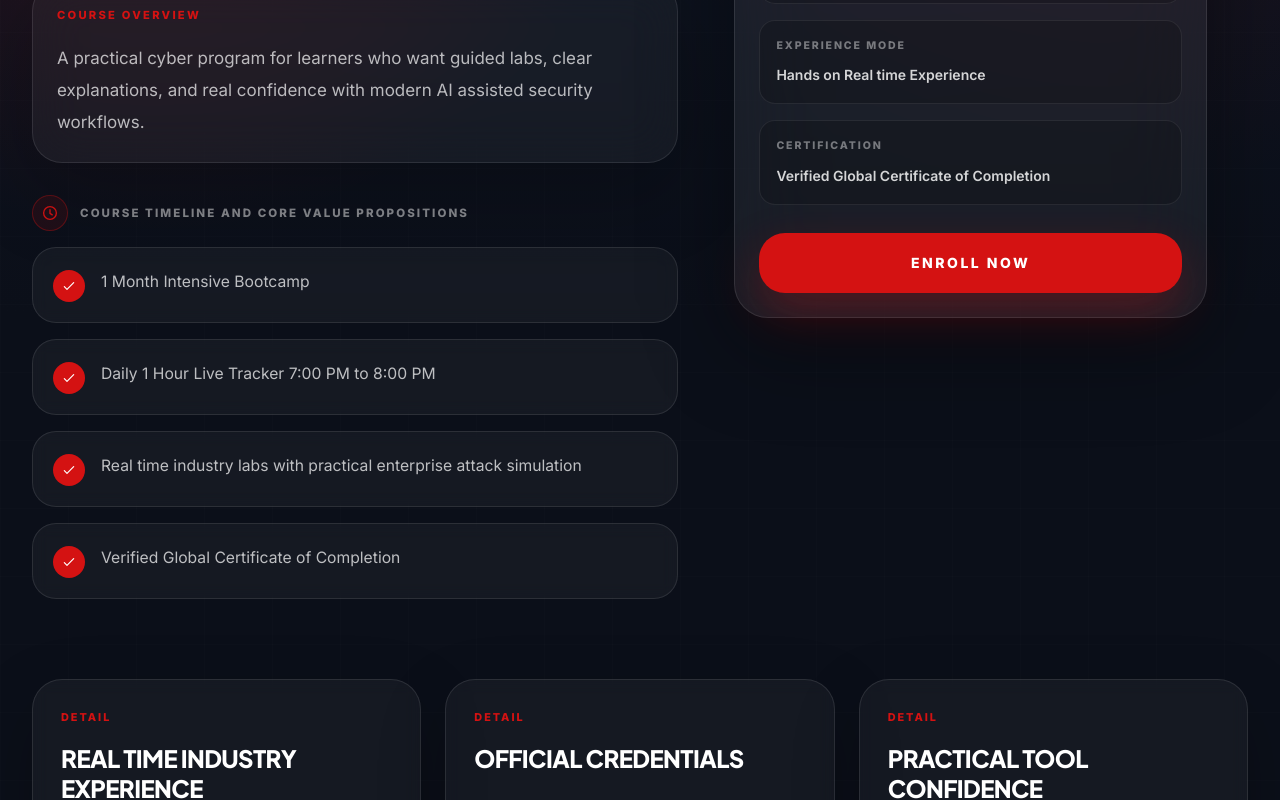
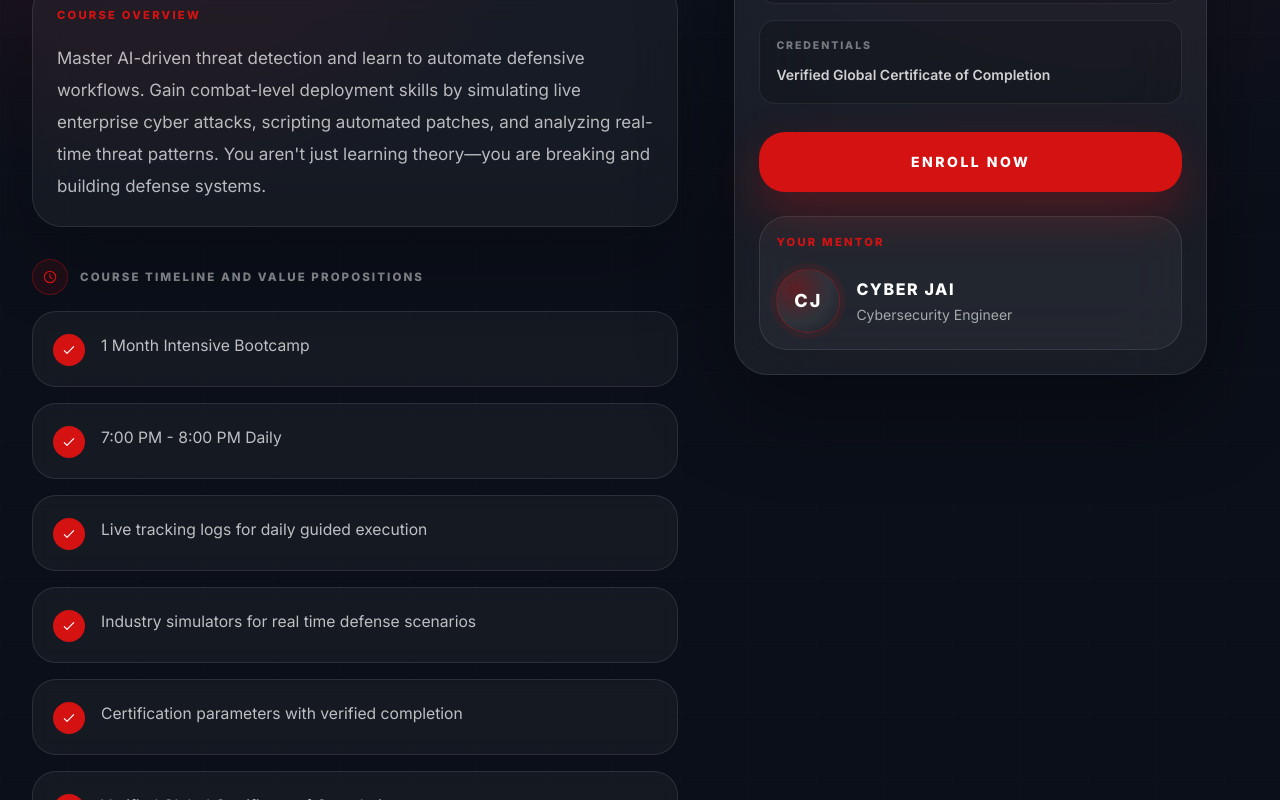
Before and after one commit to Secure-Worldz-Official/swa, a React (Vite) app: page /courses/cybersecurity-with-ai in a window 1280 px wide. Shown: the part 580-1380 px from the top of the page. Built offline with nearby package versions, Linux system fonts and the light colour scheme.

Commit message:
mentor badge

```diff
--- a/src/data/courses.js
+++ b/src/data/courses.js
@@ -5,7 +5,7 @@ export const courses = [
     title: 'Cybersecurity with AI',
     eyebrow: 'Enterprise defense bootcamp',
     preview:
-      'Master AI driven threat detection, live defense simulations, and practical automation for modern security teams.',
+      'Master AI driven threat detection and automate defensive workflows with live cyber operations training.',
     hook: 'Master AI driven threat detection and automate your defense mechanisms like an enterprise expert.',
     pricingLabel: 'Premium Package',
     originalPrice: '\u20B95,000',
@@ -17,7 +17,12 @@ export const courses = [
     timingTrack: '7:00 PM - 8:00 PM Daily',
     certificate: 'Verified Global Certificate of Completion',
     summary:
-      'A practical cyber program for learners who want guided labs, clear explanations, and real confidence with modern AI assisted security workflows.',
+      "Master AI-driven threat detection and learn to automate defensive workflows. Gain combat-level deployment skills by simulating live enterprise cyber attacks, scripting automated patches, and analyzing real-time threat patterns. You aren't just learning theory—you are breaking and building defense systems.",
+    timelinePoints: [
+      'Live tracking logs for daily guided execution',
+      'Industry simulators for real time defense scenarios',
+      'Certification parameters with verified completion',
+    ],
     highlights: [
       {
         title: 'Real Time Industry Experience',
@@ -47,7 +52,7 @@ export const courses = [
     title: 'Vibe Coding',
     eyebrow: 'AI app builder accelerator',
     preview:
-      'Stop fighting syntax errors and learn how to orchestrate full stack apps smoothly using natural language and AI code agents.',
+      'Stop fighting syntax errors and learn to architect production ready applications fast using AI code agents.',
     hook: 'Stop fighting syntax errors. Learn how to orchestrate full stack apps smoothly using natural language and cutting edge AI code agents.',
     pricingLabel: 'Original Price',
     originalPrice: '\u20B92,500',
@@ -59,7 +64,12 @@ export const courses = [
     timingTrack: 'Flexible Hands On Milestones',
     certificate: 'Specialized Vibe Developer Badge and Certificate of Completion',
     summary:
-      'A builder focused program for students, founders, creators, and operators who want to turn ideas into real software without getting stuck in repetitive syntax work.',
+      'Stop getting stuck in syntax hell. Learn to architect full stack web platforms and production ready applications fast by orchestrating advanced AI code agents. Master the art of structured system logic, codebase guidance, and prompt pipelines while shipping 3 major projects straight to your GitHub portfolio.',
+    timelinePoints: [
+      'Flexible hands on milestones for guided project work',
+      '3 live MVP portfolio projects with review ready output',
+      'Specialized Vibe Developer Badge and certificate confirmation',
+    ],
     highlights: [
       {
         title: 'The Future of Development',
@@ -101,7 +111,12 @@ export const courses = [
     timingTrack: 'Live Weekend Workshops',
     certificate: 'Certified Prompt Engineer Credentials and downloadable framework assets',
     summary:
-      'A focused masterclass for professionals, students, and creators who want stronger outputs from AI tools through structure, context, evaluation, and repeatable workflows.',
+      'Unlock the hidden layers of Large Language Models. Move past basic questions and master advanced reasoning frameworks, chain-of-thought engineering, zero-shot/few-shot templates, and automated API enterprise workflows. Learn to design precise communication blueprints for corporate data environments.',
+    timelinePoints: [
+      'Live weekend workshops with structured exercises',
+      'Advanced reasoning templates and workflow design',
+      'Certified Prompt Engineer credentials with assets',
+    ],
     highlights: [
       {
         title: 'Advanced Frameworks',
--- a/src/pages/CourseDetailPage.jsx
+++ b/src/pages/CourseDetailPage.jsx
@@ -9,9 +9,20 @@ function MetricRow({ title, value }) {
       <p className="text-[0.66rem] font-black uppercase tracking-[0.18em] text-white/42">
         {title}
       </p>
-      <p className="mt-2 text-sm font-semibold leading-6 text-white/82">
+      <p className="mt-2 text-sm font-semibold leading-6 text-white/80">
         {value}
       </p>
+    </div>
+  );
+}
+
+function ChecklistItem({ text }) {
+  return (
+    <div className="flex gap-4 rounded-[24px] border border-white/10 bg-white/[0.045] p-5 backdrop-blur transition-colors hover:border-cyber-red/35 hover:bg-white/[0.06]">
+      <span className="mt-0.5 flex h-8 w-8 shrink-0 items-center justify-center rounded-full bg-cyber-red text-white">
+        <CheckIcon className="h-4 w-4" />
+      </span>
+      <p className="text-sm leading-7 text-white/72 sm:text-[0.98rem]">{text}</p>
     </div>
   );
 }
@@ -23,6 +34,13 @@ export default function CourseDetailPage() {
   if (!course) {
     return <Navigate to="/courses" replace />;
   }
+
+  const timelineItems = [
+    course.duration,
+    course.timingTrack,
+    ...(course.timelinePoints ?? []),
+    course.certificate,
+  ];
 
   return (
     <div className="relative min-h-screen overflow-hidden bg-[#0B0F19] text-white">
@@ -68,31 +86,16 @@ export default function CourseDetailPage() {
             <div className="space-y-4">
               <div className="flex items-center gap-3">
                 <span className="flex h-9 w-9 items-center justify-center rounded-full border border-cyber-red/35 bg-cyber-red/10 text-cyber-red">
-                  <ClockIcon className="h-4.5 w-4.5" />
+                  <ClockIcon className="h-4 w-4" />
                 </span>
                 <p className="text-[0.72rem] font-black uppercase tracking-[0.18em] text-white/50">
-                  Course Timeline and Core Value Propositions
+                  Course Timeline and Value Propositions
                 </p>
               </div>
 
               <div className="grid gap-4">
-                {[
-                  course.duration,
-                  `${course.scheduleLabel} ${course.scheduleTime}`,
-                  'Real time industry labs with practical enterprise attack simulation',
-                  course.certificate,
-                ].map((item) => (
-                  <div
-                    key={item}
-                    className="flex gap-4 rounded-[24px] border border-white/10 bg-white/[0.045] p-5 backdrop-blur transition-colors hover:border-cyber-red/35 hover:bg-white/[0.06]"
-                  >
-                    <span className="mt-0.5 flex h-8 w-8 shrink-0 items-center justify-center rounded-full bg-cyber-red text-white">
-                      <CheckIcon className="h-4 w-4" />
-                    </span>
-                    <p className="text-sm leading-7 text-white/72 sm:text-[0.98rem]">
-                      {item}
-                    </p>
-                  </div>
+                {timelineItems.map((item) => (
+                  <ChecklistItem key={item} text={item} />
                 ))}
               </div>
             </div>
@@ -110,7 +113,7 @@ export default function CourseDetailPage() {
                     <p className="text-[0.66rem] font-black uppercase tracking-[0.18em] text-white/40">
                       Original Price
                     </p>
-                    <p className="text-2xl font-black text-white/48 line-through">
+                    <p className="text-2xl font-black text-white/50 line-through">
                       {course.originalPrice}
                     </p>
                   </div>
@@ -131,8 +134,10 @@ export default function CourseDetailPage() {
               <div className="mt-6 grid gap-4">
                 <MetricRow title="Duration Metric" value={course.duration} />
                 <MetricRow title="Timing Track" value={course.timingTrack} />
-                <MetricRow title="Experience Mode" value="Hands on Real time Experience" />
-                <MetricRow title="Certification" value={course.certificate} />
+                <MetricRow
+                  title="Credentials"
+                  value={course.certificate}
+                />
               </div>
 
               <Link
@@ -141,27 +146,29 @@ export default function CourseDetailPage() {
               >
                 ENROLL NOW
               </Link>
+
+              <div className="mt-6 rounded-[28px] border border-white/10 bg-white/[0.045] p-4">
+                <p className="text-[0.7rem] font-black uppercase tracking-[0.2em] text-cyber-red">
+                  Your Mentor
+                </p>
+                <div className="mt-4 flex items-center gap-4">
+                  <div className="flex h-16 w-16 shrink-0 items-center justify-center rounded-full border border-cyber-red/35 bg-[radial-gradient(circle_at_30%_30%,rgba(212,18,18,0.34),rgba(255,255,255,0.06)_55%,rgba(0,0,0,0.2)_100%)] shadow-[0_0_0_6px_rgba(212,18,18,0.08)]">
+                    <span className="text-lg font-black tracking-[0.12em] text-white">
+                      CJ
+                    </span>
+                  </div>
+                  <div className="min-w-0">
+                    <p className="text-base font-black uppercase tracking-[0.1em] text-white">
+                      Cyber Jai
+                    </p>
+                    <p className="mt-1 text-sm text-white/60">
+                      Cybersecurity Engineer
+                    </p>
+                  </div>
+                </div>
+              </div>
             </div>
           </aside>
-        </section>
-
-        <section className="grid gap-6 pb-16 lg:grid-cols-3">
-          {course.highlights.map((highlight) => (
-            <article
-              key={highlight.title}
-              className="rounded-[30px] border border-white/10 bg-white/[0.045] p-7 shadow-[0_24px_70px_rgba(0,0,0,0.2)] backdrop-blur transition-all duration-300 hover:border-cyber-red/35 hover:bg-white/[0.065]"
-            >
-              <p className="text-[0.68rem] font-black uppercase tracking-[0.18em] text-cyber-red">
-                Detail
-              </p>
-              <h2 className="mt-4 font-display text-2xl font-black uppercase leading-tight text-white">
-                {highlight.title}
-              </h2>
-              <p className="mt-5 text-sm leading-7 text-white/66">
-                {highlight.body}
-              </p>
-            </article>
-          ))}
         </section>
       </main>
     </div>
```
